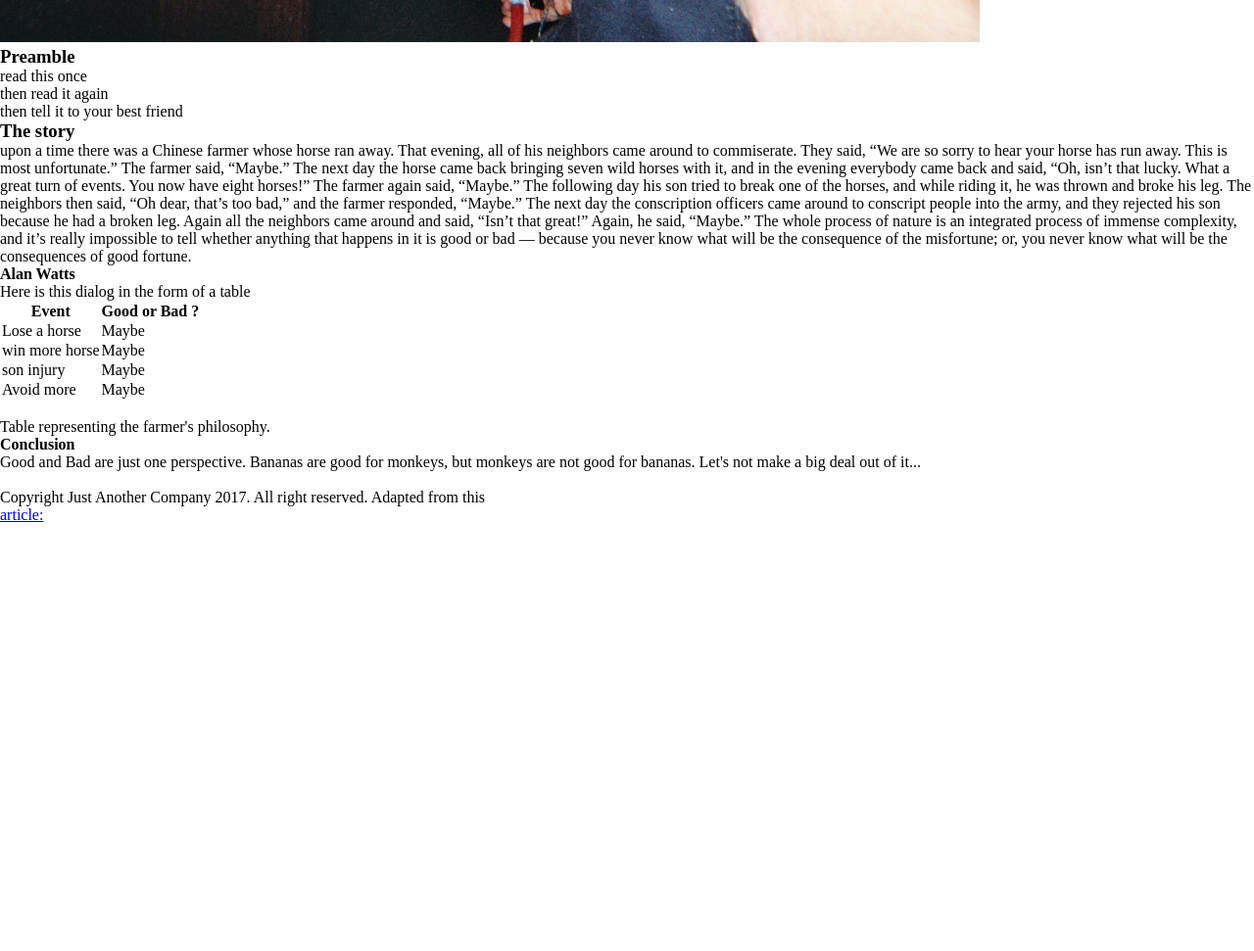
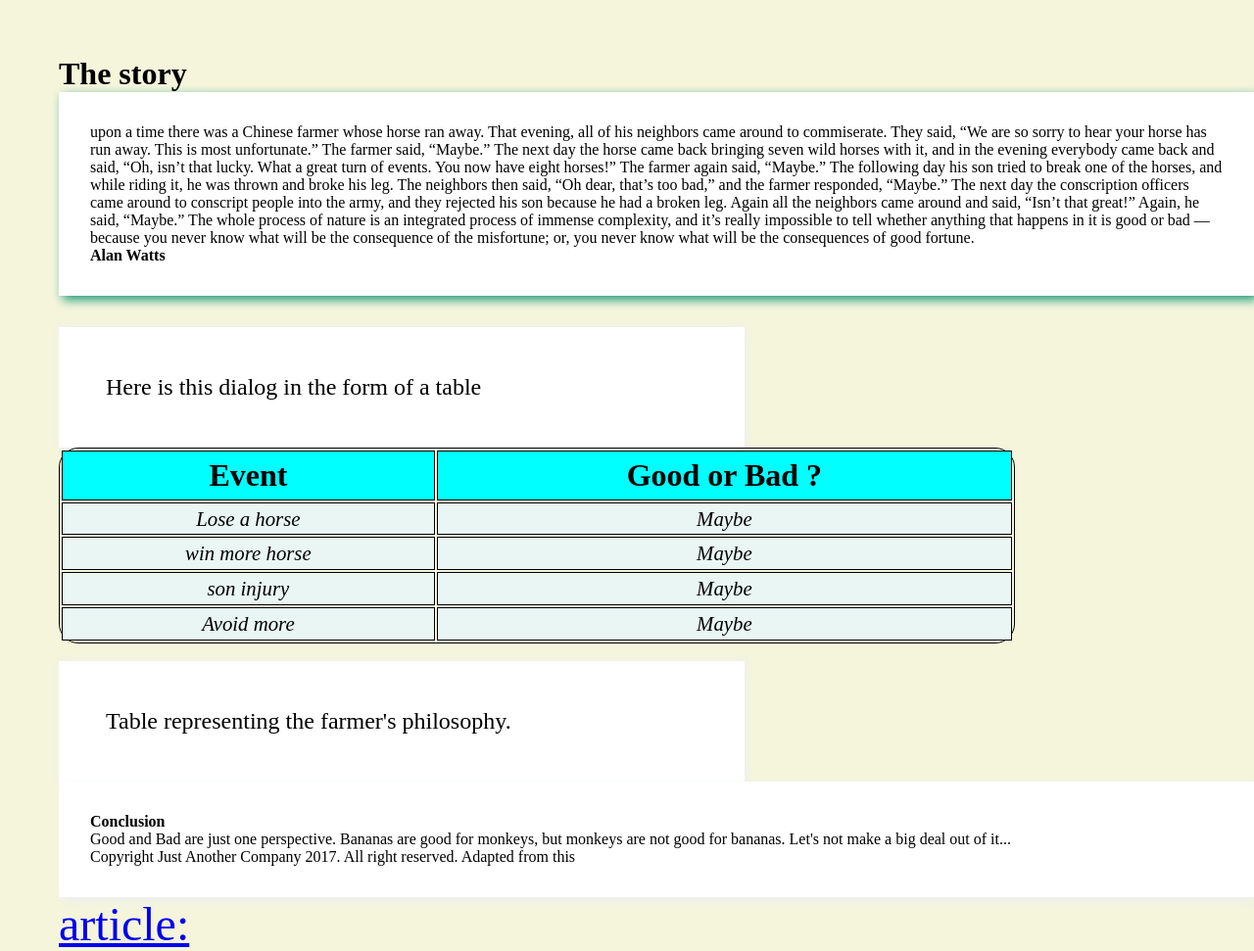
Before and after one commit to galalkoro/Learning-Challenge, a plain HTML site: page index.html in a window 1280 px wide. Shown: the part 677-1648 px from the top of the page at 98% size. Before the commit the page ends 1212 px from the top, so only its background shows below. Drawn offline with Linux system fonts and the light colour scheme.

Commit message:
style-html

```diff
--- a/index.html
+++ b/index.html
@@ -14,7 +14,7 @@
     <section class="image">
         <h1> Story of the Chinese Farmer</h1>
 
-        <h2>11 may 2016, Alexandre Gorius</h2>
+        <h1>11 may 2016, Alexandre Gorius</h1>
        <img src="./Images/img.jpeg" alt="Chinese farmer">
     </section>
 
@@ -27,9 +27,8 @@
         </ul>
      </section>
 
-    <section class="">
+    <section class="long-p">
         <h3>The story </h3>
-
         <p>upon a time there was a Chinese farmer whose horse ran away. That evening,
              all of his neighbors came around to commiserate. They said,
              “We are so sorry to hear your horse has run away. This is most unfortunate.”
@@ -79,17 +78,17 @@
 
     </section>
 
-      <section class="last-">
+      <section class="last-p">
         <p>
             <b>Conclusion  </b> <br>
             Good and Bad are just one perspective. Bananas are good for monkeys,
              but monkeys are not good for bananas. Let's not make a big deal out of it...
-            </p>
+
 
             <br>
 
-            <p>Copyright Just Another Company 2017. All right reserved. Adapted from this </p>
-            <a href="https://wellsbaum.blog/2018/01/27/alan-watts-the-story-of-the-chinese-farmer/">article:</a>
+           Copyright Just Another Company 2017. All right reserved. Adapted from this </p>
+            <a href="https://wellsbaum.blog/2018/01/27/alan-watts-the-story-of-the-chinese-farmer/" target="_blank">article:</a>
 
       </section>
 </section>
--- a/style.css
+++ b/style.css
@@ -3,3 +3,101 @@
     padding: 0;
     margin: 0;
 }
+
+body{
+    align-items: center;
+    background-color: beige;
+}
+
+.image img{
+    width: 60%;
+    height: 400px;
+}
+
+.image{
+    padding-left: 60px;
+}
+
+.image h1{
+   text-decoration: underline;
+  padding-left: 60px;
+  padding-top: 1em;
+  padding-bottom: 1em;
+}
+
+.list{
+
+    padding: 60px;
+    text-transform: capitalize;
+}
+
+.list h3{
+    font-size: 2em;
+}
+
+
+.long-p{
+    padding-left: 60px;
+}
+
+.long-p h3{
+    font-size: 2em;
+}
+
+.long-p p{
+    background-color: #fff;
+    box-shadow: 4px 4px 10px #199a7a;
+   padding: 2em;
+    width: auto;
+}
+
+.table{
+    padding-top: 2em;
+    padding-left: 60px;
+}
+
+.table p {
+font-size: 1.5em;
+background-color: #fff;
+    box-shadow: 1px 1px 10px #ebefee;
+   padding: 2em;
+    width: 700px;
+}
+
+.table table, td, th{
+    border: 1px solid;
+    text-align: center;
+}
+
+.table table{
+    width: 80%;
+    height: 200px;
+    border-radius: 20px;
+}
+
+.table table td{
+background-color: #e9f6f3;
+font-style: italic;
+font-size: 1.3rem;
+}
+
+.table table th{
+    background-color: aqua;
+    font-size: 2em;
+}
+
+.last-p{
+    padding-left: 60px;
+}
+
+.last-p p{
+
+background-color: #fff;
+    box-shadow: 4px 4px 10px #ebefee;
+   padding: 2em;
+    width: auto;
+}
+
+.last-p a{
+font-size: 3em;
+}
```
